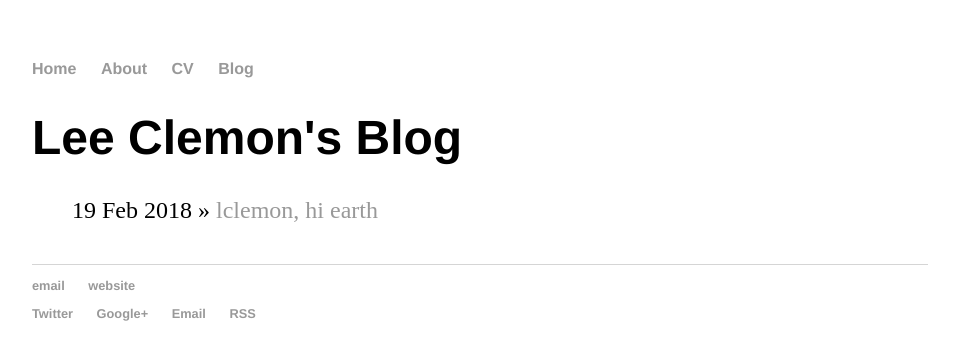
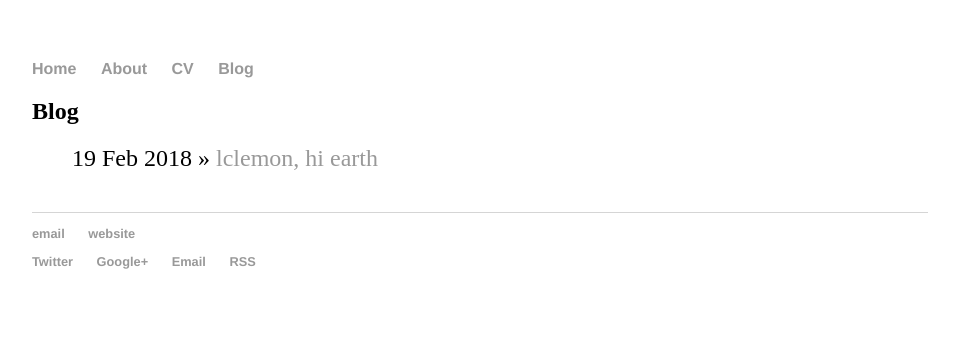
Before and after one commit to lclemon/lclemon.github.io, a Jekyll site: the page built from blog/index.html, in a window 1280 px wide. Shown: the top 360 px of the page, without its empty margins (160-1119 px from the left). Built offline with Jekyll 4.4.1, drawn with Linux system fonts in a browser that asks for light colours.

Commit message:
Update index.html

```diff
--- a/blog/index.html
+++ b/blog/index.html
@@ -1,8 +1,8 @@
 ---
 layout: default
-title: Lee Clemon's Blog
+title: Blog
 ---
-	<h1>{{ page.title }}</h1>
+	<h2>{{ page.title }}</h1>
 	<ul class="posts">
 
 	  {% for post in site.posts %}
```
